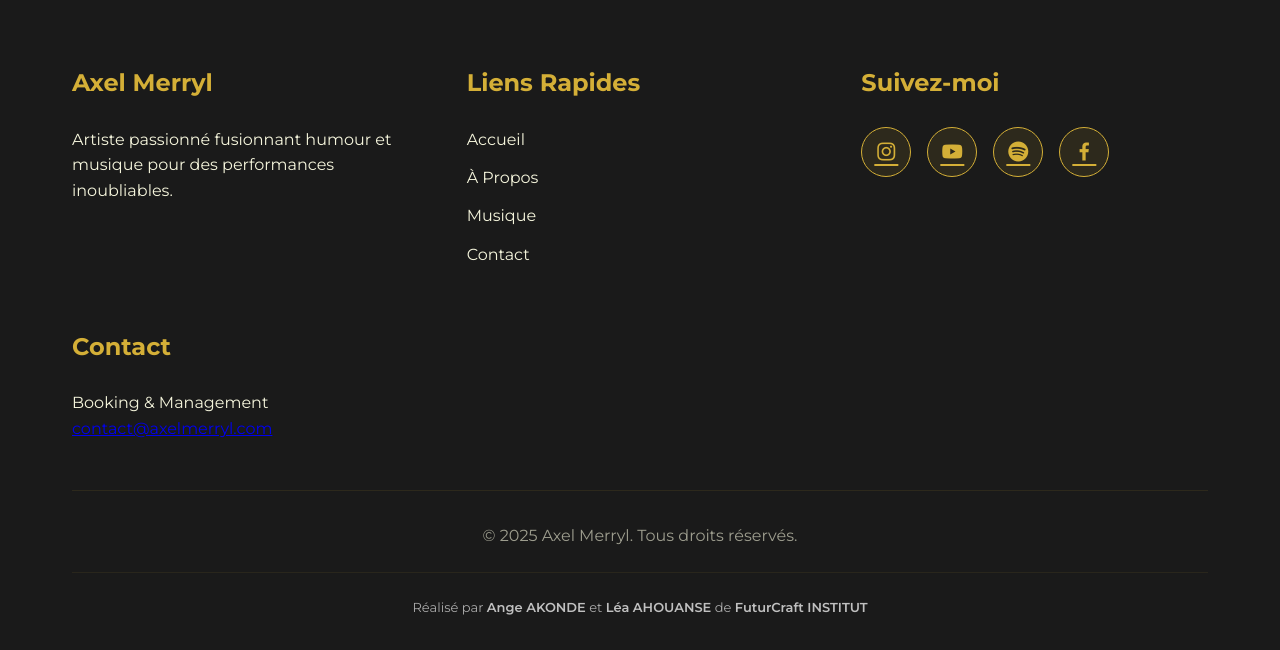
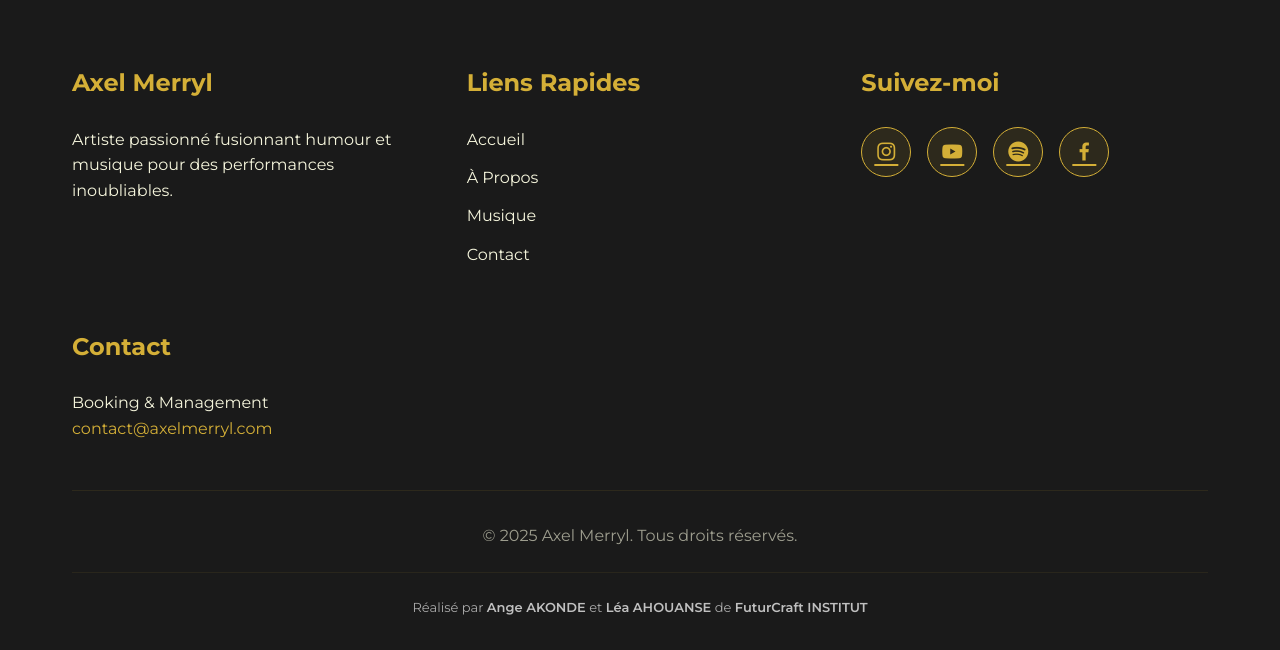
Before and after one commit to ange918/axelmerryl, a PHP site: page /contact.html in a window 1280 px wide. Shown: the part 1788-2438 px from the top of the page. Run offline with PHP 8.4, Linux system fonts and the light colour scheme.

Commit message:
Style the footer contact link to be more visually appealing
Add CSS rules to style the footer contact link, improving its appearance and hover effect.

Replit-Commit-Author: Agent
Replit-Commit-Session-Id: 2a65fc6f-79d6-4387-a5d1-395a1a4aec73
Replit-Commit-Checkpoint-Type: full_checkpoint
Replit-Commit-Event-Id: a9e3d7a0-53f5-4800-b56b-44a031a98e6c
Replit-Commit-Screenshot-Url: https://storage.googleapis.com/screenshot-production-us-central1/1caad45c-b09b-4f1b-95ba-061c06ea69c1/2a65fc6f-79d6-4387-a5d1-395a1a4aec73/pbidHt2

```diff
--- a/css/style.css
+++ b/css/style.css
@@ -1528,6 +1528,17 @@ body {
     color: var(--color-gold);
 }
 
+.footer-section p a {
+    color: var(--color-gold);
+    text-decoration: none;
+    transition: var(--transition-smooth);
+}
+
+.footer-section p a:hover {
+    color: var(--color-yellow);
+    text-decoration: underline;
+}
+
 @media (max-width: 768px) {
     .container {
         padding: 0 1.5rem;
```
Also changed, not shown: 2 other files.
